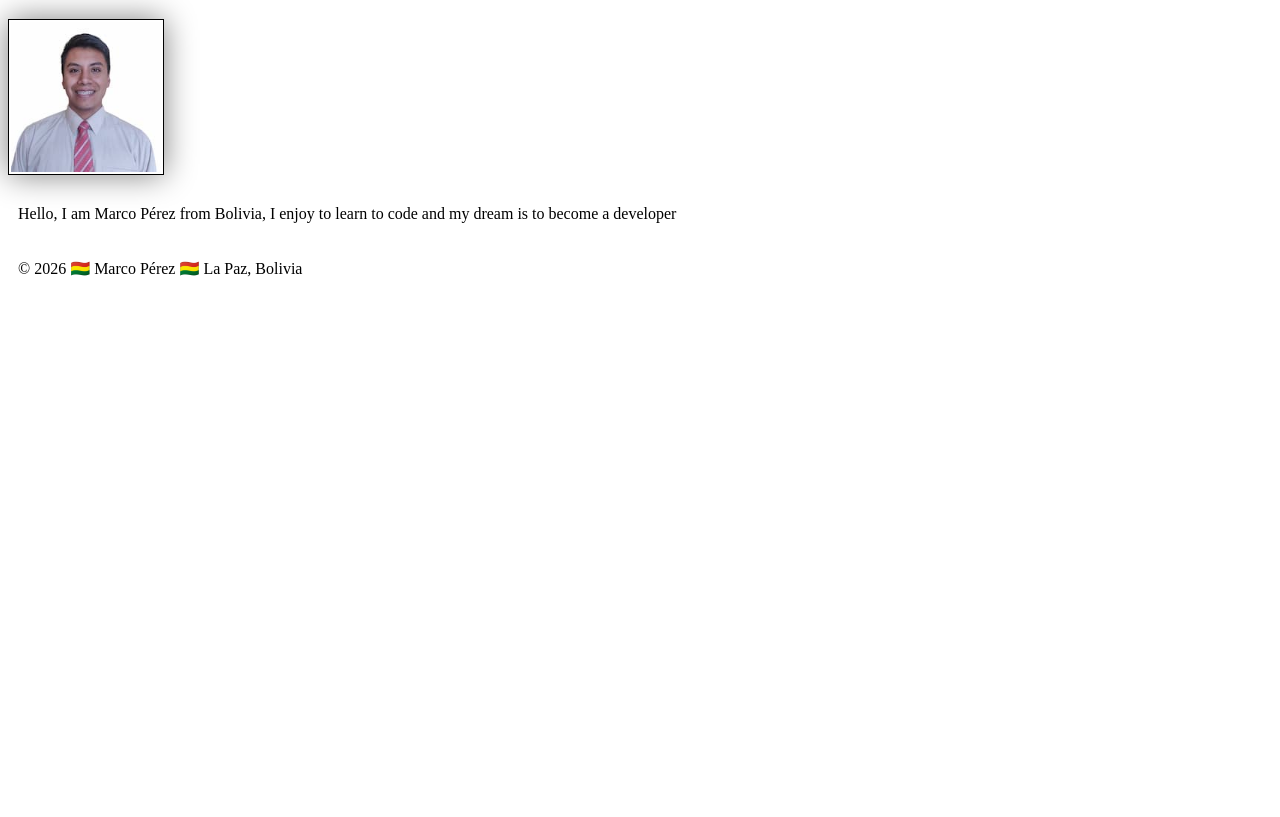
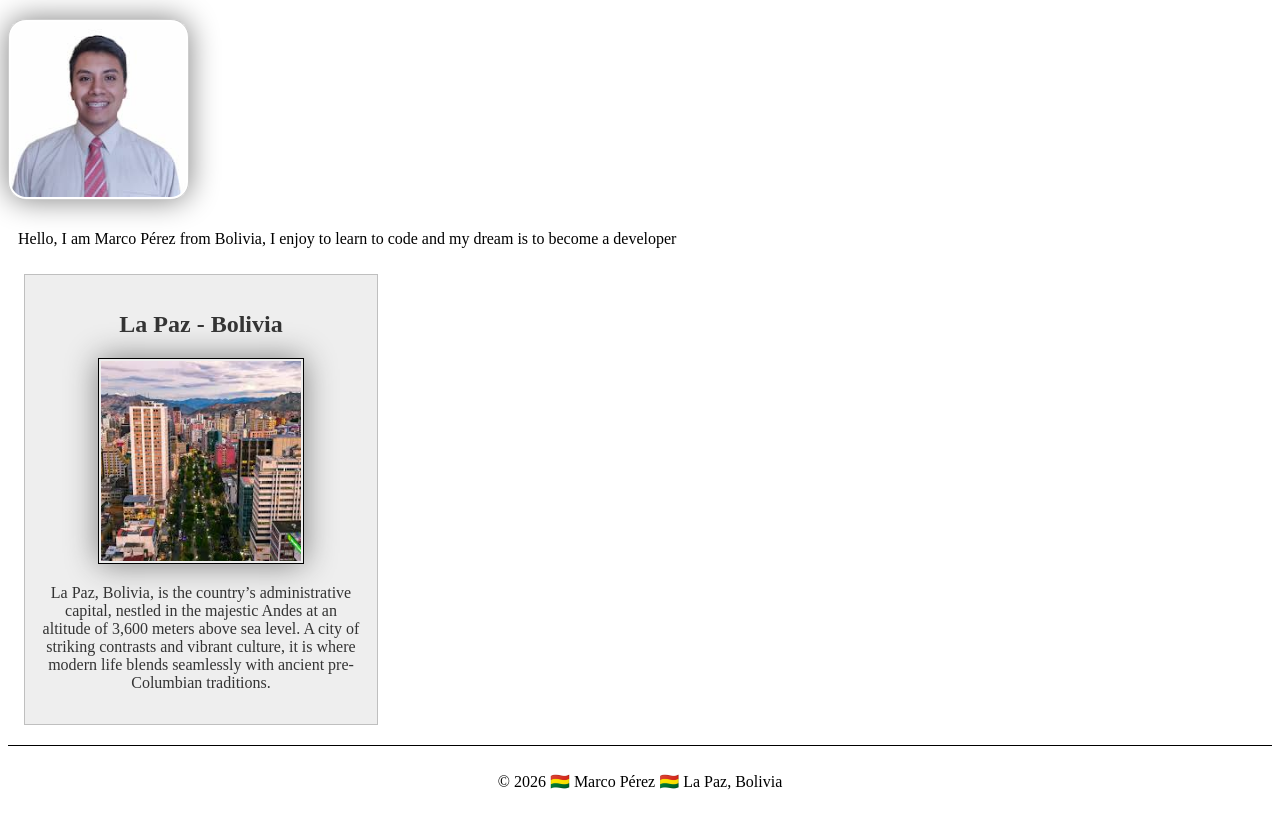
Before and after one commit to bolimarco26/wdd130, a plain HTML site: page index.html in a window 1280 px wide. Shown: the part 205-1022 px from the top of the page. Before the commit the page ends 800 px from the top, so only its background shows below. Drawn offline with Linux system fonts and the light colour scheme.

Commit message:
css 19/05/2026

```diff
--- a/index.html
+++ b/index.html
@@ -1,11 +1,15 @@
 <!DOCTYPE html>
 <html lang="en">
+
 <head>
     <meta charset="UTF-8">
     <meta name="viewport" content="width=device-width, initial-scale=1.0">
     <title>Marco Pérez Medina | WDD 130</title>
+    <meta name="description" content="Marco Pérez web site of the Web Foundamentals course.">
+    <meta name="author" content="Marco Pérez">
     <link rel="stylesheet" href="styles/styles.css">
 </head>
+
 <body>
     <header>
         <nav>
@@ -16,10 +20,22 @@
     <main>
         <h1>Marco Pérez Medina | WDD 130</h1>
         <img src="images/profile.jpg" alt="Marco Pérez" width="200">
-    <p>Hello, I am Marco Pérez from Bolivia, I enjoy to learn to code and my dream is to become a developer</p>
+        <p>Hello, I am Marco Pérez from Bolivia, I enjoy to learn to code and my dream is to become
+            a developer</p>
     </main>
+    <aside>
+        <h2>La Paz - Bolivia</h2>
+        <img src="images/la paz miraflores.jpg" alt="La Paz" width="200">
+        <p>La Paz, Bolivia, is the country’s administrative capital, nestled in the majestic Andes
+            at an
+            altitude of 3,600 meters above sea level. A city of striking contrasts and vibrant
+            culture, it is
+            where modern life blends seamlessly with ancient pre-Columbian traditions.</p>
+    </aside>
+
     <footer>
         <p>&copy; 2026 🇧🇴 Marco Pérez 🇧🇴 La Paz, Bolivia</p>
     </footer>
 </body>
+
 </html>
--- a/styles/styles.css
+++ b/styles/styles.css
@@ -13,7 +13,6 @@ h1 {
   color: darkblue;
 }
 
-
 img {
   width: 150px;
   height: auto;
@@ -25,3 +24,39 @@ img {
 p {
   padding: 10px;
 }
+
+main {
+  max-width: 840px;
+}
+
+main img {
+  width: 175px;
+  height: auto;
+  border-radius: 10%;
+  border: 1px solid rgb(0 0 0 / 0.2);
+}
+
+aside {
+  width: 20rem;
+  margin: 1rem;
+  border: 1px solid rgb(0 0 0 / 0.2);
+  padding: 1rem;
+  background-color: #eee;
+  color: #333;
+  text-align: center;
+}
+
+aside img {
+  width: 200px;
+  height: auto;
+}
+
+aside p {
+  padding: 0;
+}
+
+footer {
+  margin-top: 20px;
+  border-top: 1px solid rgb(0 0 0);
+  text-align: center;
+}
```
Also changed, not shown: images/la paz miraflores.jpg (added). Lines whose indentation alone changed are shown as unchanged.
